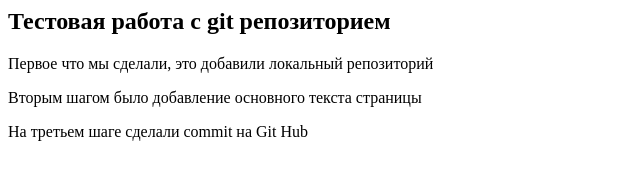
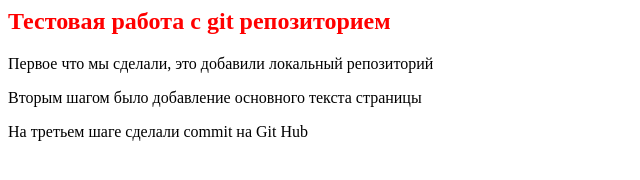
Before and after one commit to dskdemon/html, a plain HTML site: page index.html in a window 1280 px wide. Shown: the whole page, without its empty margins (0-640 px from the left). Drawn offline with Linux system fonts and the light colour scheme.

Commit message:
Добавил стилевую разметку страницы

```diff
--- a/index.html
+++ b/index.html
@@ -1,6 +1,15 @@
+<head>
+	<style>
+		h2 {
+			color: red;
+		}
+	</style>
+</head>
+<body>
 	<div>
 		<h2>Тестовая работа с git репозиторием</h2>
 		<p>Первое что мы сделали, это добавили локальный репозиторий</p>
 		<p>Вторым шагом было добавление основного текста страницы</p>
 		<p>На третьем шаге сделали commit на Git Hub</p>
 	</div>
+</body>
```
Lines whose indentation alone changed are shown as unchanged.
